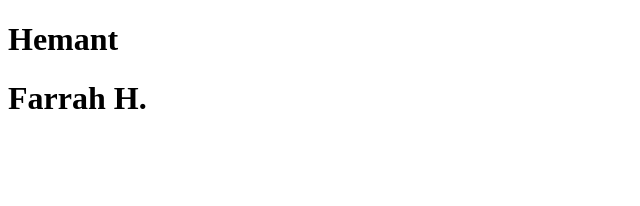
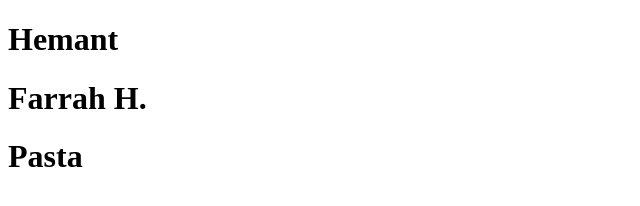
Before and after one commit to farrahh/group, a plain HTML site: page index.html in a window 1280 px wide. Shown: the whole page, without its empty margins (0-640 px from the left). Drawn offline with Linux system fonts and the light colour scheme.

Commit message:
added pasta

```diff
--- a/index.html
+++ b/index.html
@@ -7,6 +7,6 @@
   <body>
     <h1>Hemant</h1>
     <h1> Farrah H.</h1>
-    <h1></h1>
+    <h1> Pasta</h1>
   </body>
 </html>
```
